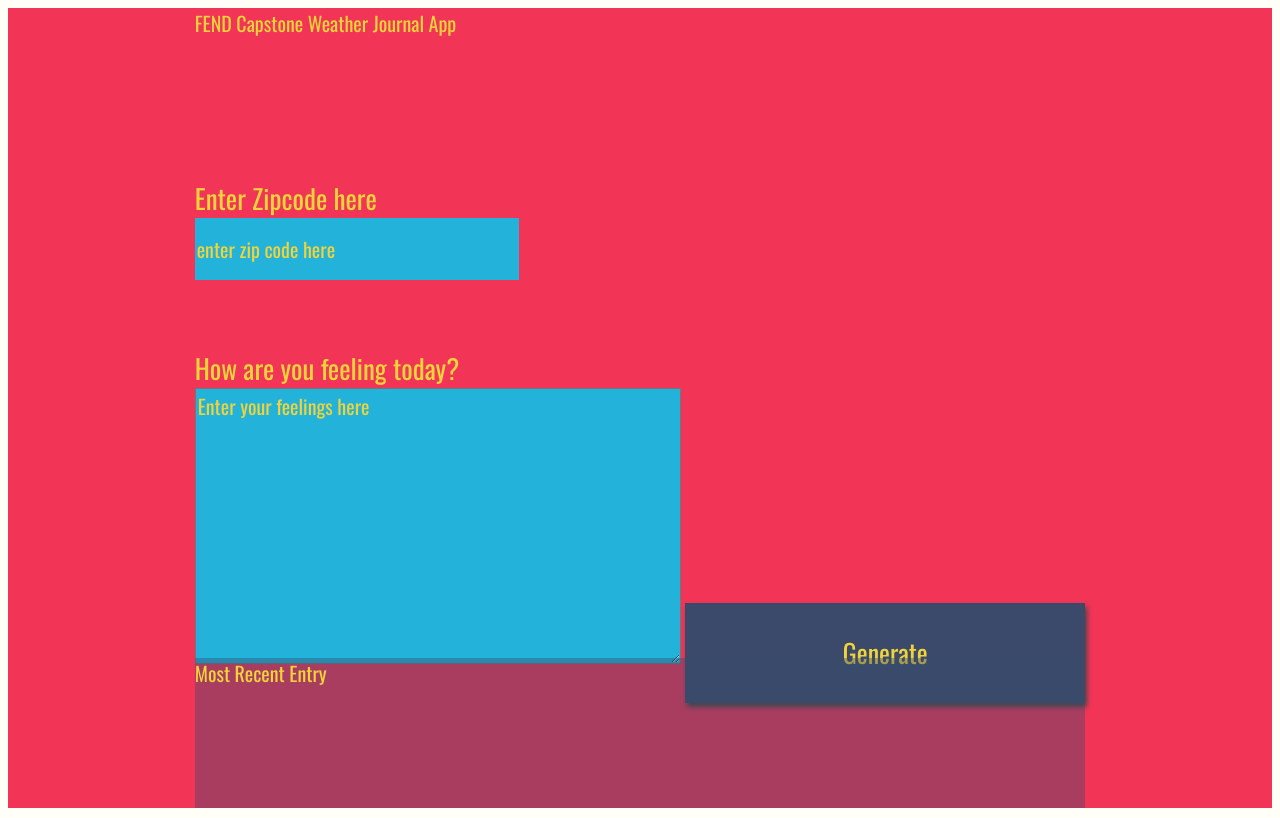
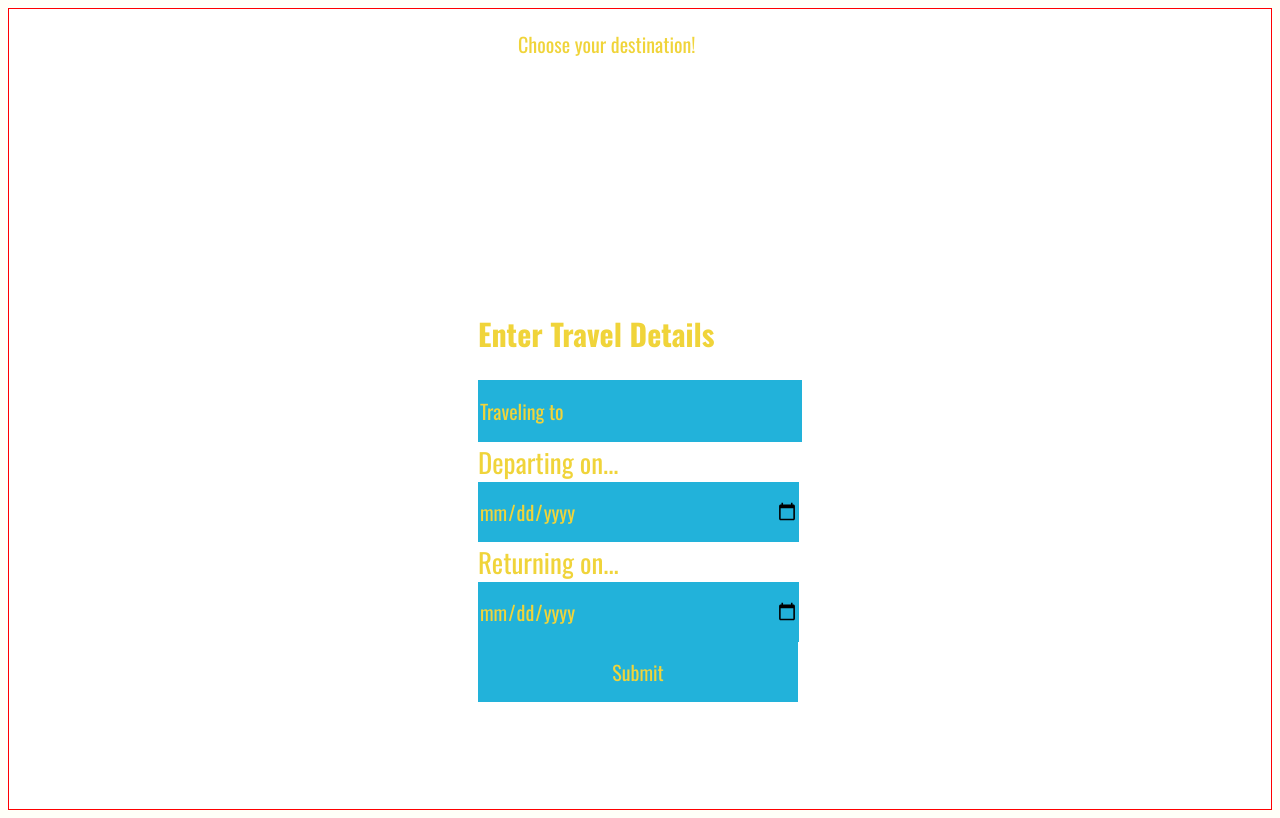
Before and after one commit to btsixer/FEND-Capstone, a website built with webpack: page src/client/views/index.html in a window 1280 px wide. Built offline with nearby package versions, Linux system fonts and the light colour scheme; a web font is replaced by a local one.

Commit message:
Add files via upload

```diff
--- a/package.json
+++ b/package.json
@@ -4,7 +4,7 @@
   "main": "index.js",
   "scripts": {
     "test": "jest",
-    "start": "node src/server/index.js",
+    "start": "node src/server/server.js",
     "build-prod": "webpack --config webpack.prod.js",
     "build-dev": "webpack-dev-server  --config webpack.dev.js --open"
   },
--- a/src/client/styles/style.scss
+++ b/src/client/styles/style.scss
@@ -3,17 +3,18 @@ body{
     font-family: -apple-system, BlinkMacSystemFont, sans-serif;
 }
 
-#app{
+#travel-card{
     display: grid;
     grid-auto-rows: minmax(150px, auto);
     /* grid-template-columns:  */
     height:100vh;
-    background: #f23557;
+    background: #fff;
     color: #f0d43a;
     justify-content: center;
     grid-gap: 1em;
     font-size: 20px;
     font-family: 'Oswald', sans-serif;
+    border: 1px solid red;
 }
 
 .holder{
--- a/src/client/views/index.html
+++ b/src/client/views/index.html
@@ -4,10 +4,10 @@
 <meta charset="UTF-8">
 <title>FEND Capstone Weather Journal App</title>
 <link href="https://fonts.googleapis.com/css?family=Oswald:400,600,700|Ranga:400,700&display=swap" rel="stylesheet">
-<link rel="stylesheet" href="style.css">
+<!-- <link rel="stylesheet" href="style.css"> -->
 </head>
  <body>
-<div id = "app">
+<!-- <div id = "app">
   <div class ="holder headline">
     FEND Capstone Weather Journal App
   </div>
@@ -28,7 +28,28 @@
    <div id = "content"></div>
   </div>
   </div>
-  </div>
+  </div> -->
+
+  <section id="travel-card" class="travel-card">
+    <figure>
+      <!-- <img class="travel-img" src="../media/Big_Ben.jpg" alt="Big Ben"> -->
+      <figcaption class='fig-caption'>Choose your destination!</figcaption>
+    </figure>
+    <div class="travel-entry">
+      <h2 class='travel-title'>Enter Travel Details</h2>
+      <input id="input-destination" class="input-travel" name="to" placeholder="Traveling to">
+    <div class="date-group">
+      <label class="date-label" for="date">Departing on...</label>
+      <input id="input-date" type="date" class="input-travel" name="date" required>
+    </div>
+    <div class="date-group">
+      <label class="date-label" for="date">Returning on...</label>
+      <input id="input-return-date" type="date" class="input-travel" name="date" required>
+    </div>
+      <input type="submit" id="input-submit" class="input-submit" name="submit" value="Submit">
+    </div>
+  </section>
+
 <!-- <script src="app.js" type="text/javascript"></script> -->
 
 <script>
```
Also changed, not shown: src/server/server.js (+56 -16 lines).
